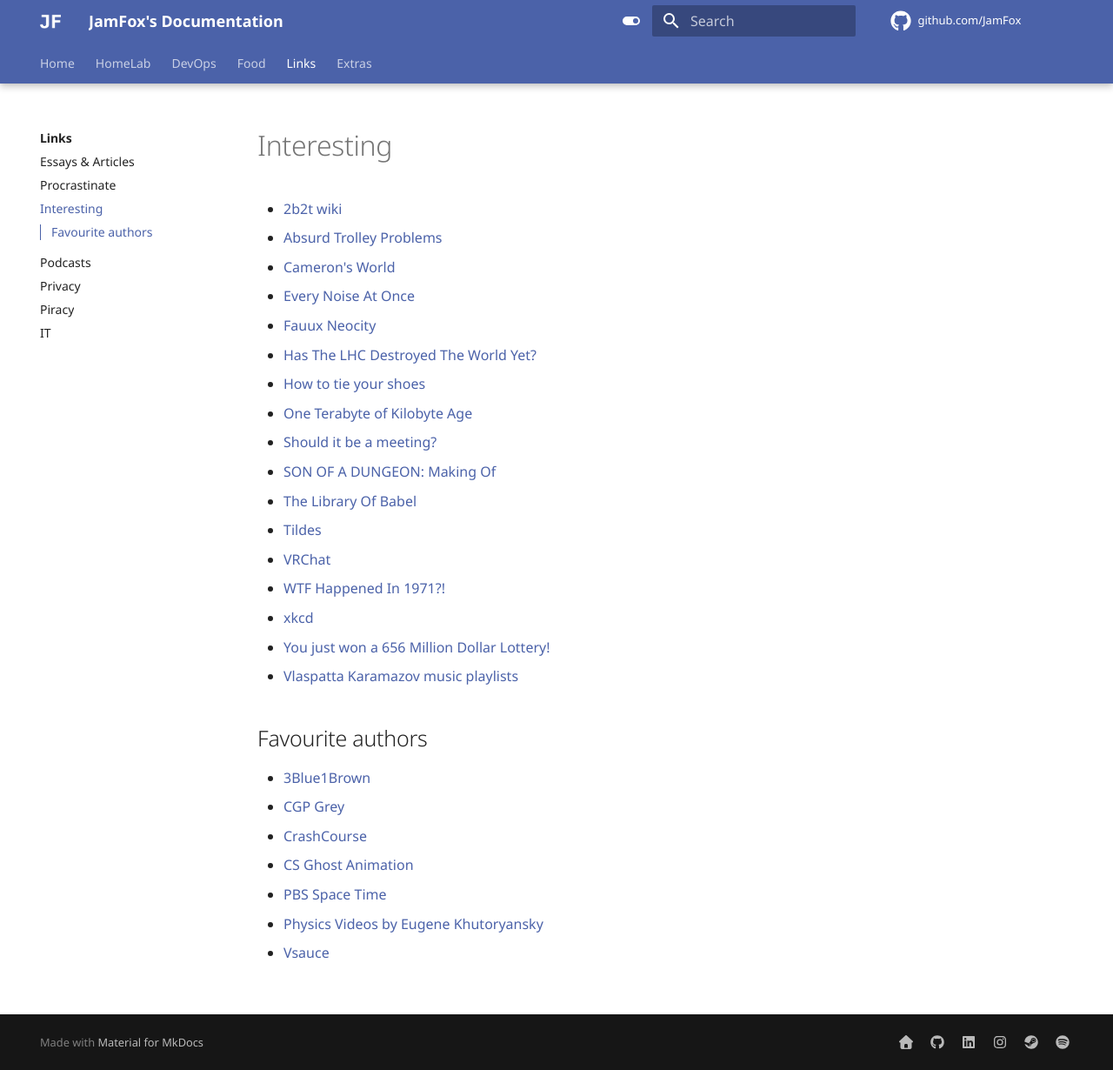
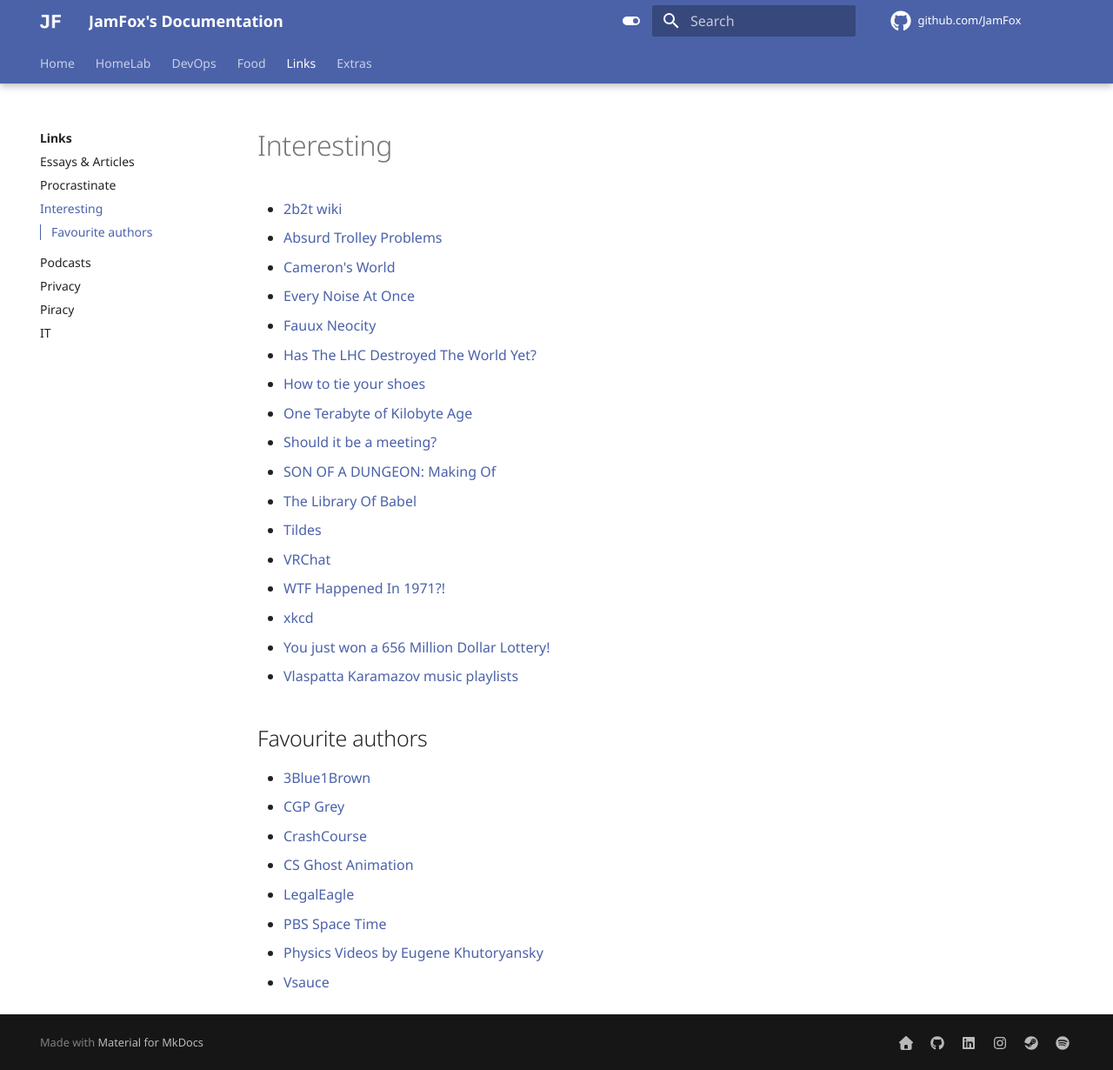
Before and after one commit to JamFox/docs.jamfox.dev, an MkDocs documentation site: the page built from docs/content/links/interesting.md, in a window 1280 px wide and 1230 px high. Shown: the whole window at 87% size. Built offline with MkDocs 1.6.1 and Material for MkDocs 9.7.7, drawn with Linux system fonts in a browser that asks for light colours; comment, search, counter and statistics services are not loaded.

Commit message:
interesting: add legaleagle

```diff
--- a/docs/content/links/interesting.md
+++ b/docs/content/links/interesting.md
@@ -26,6 +26,7 @@ title: "Interesting"
 - [CGP Grey](https://www.youtube.com/@CGPGrey)
 - [CrashCourse](https://www.youtube.com/c/crashcourse)
 - [CS Ghost Animation](https://www.youtube.com/c/CSGhostAnimation)
+- [LegalEagle](https://www.youtube.com/@LegalEagle)
 - [PBS Space Time](https://www.youtube.com/c/pbsspacetime)
 - [Physics Videos by Eugene Khutoryansky](https://www.youtube.com/user/EugeneKhutoryansky)
 - [Vsauce](https://www.youtube.com/@Vsauce)
```
